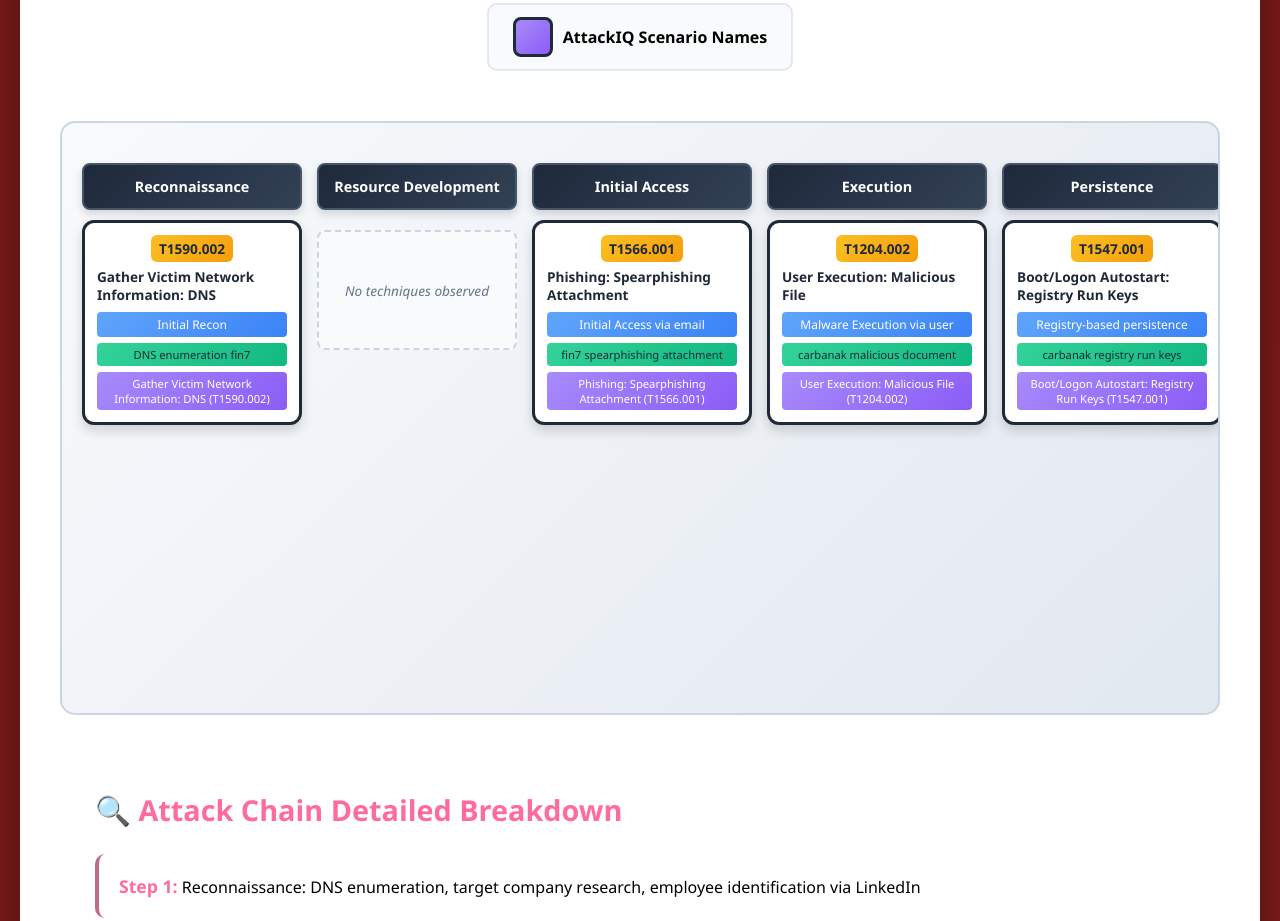
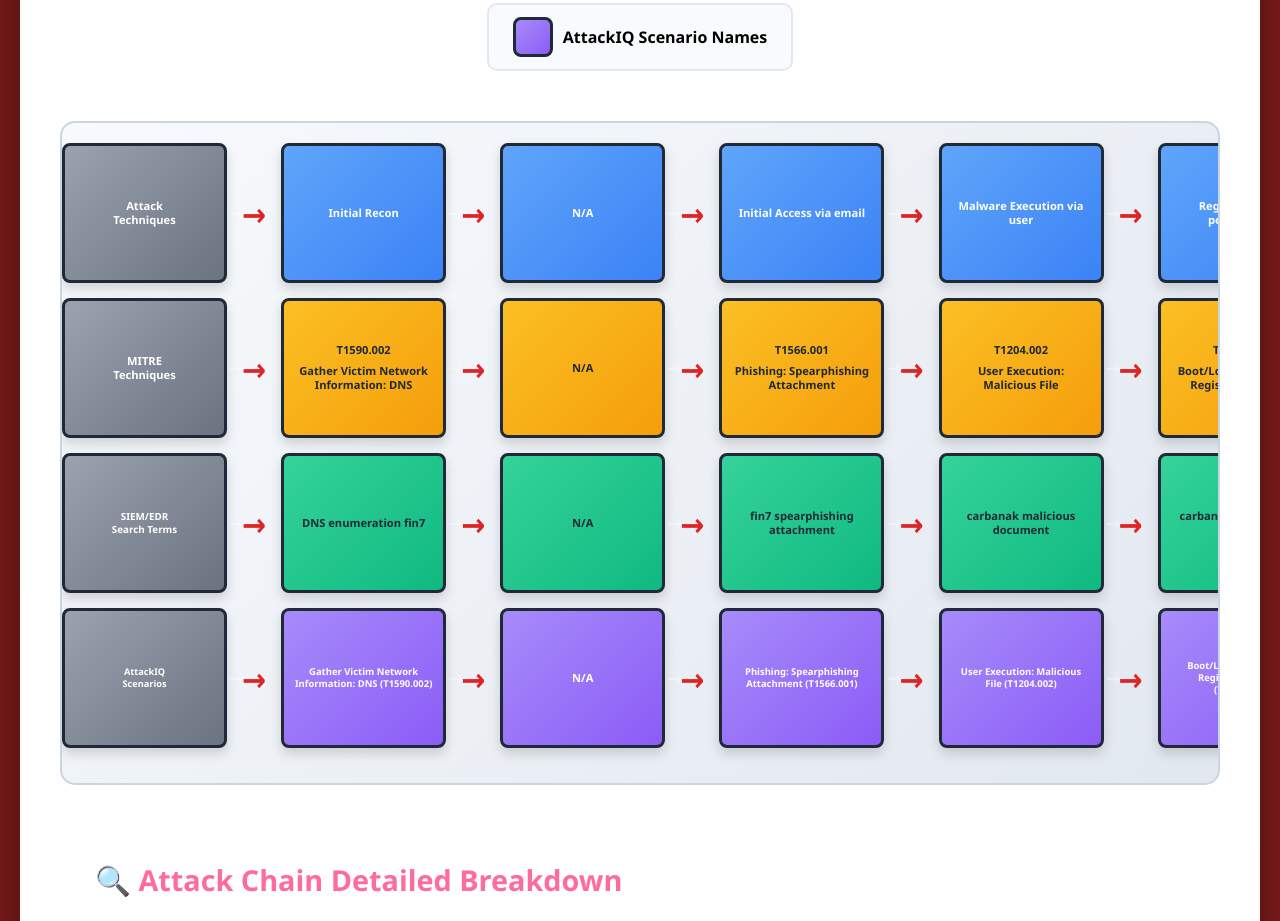
Before and after one commit to tweakn74/APT-Tracker-MITRE-AIQ, a website: page index.html in a window 1280 px wide. Shown: the part 968-1889 px from the top of the page. Drawn offline with Linux system fonts and the light colour scheme.

Commit message:
fix: restore 4-row Attack Chain layout with exactly 14 columns per row
CRITICAL CORRECTION - I completely misunderstood the original request:

🐛 PREVIOUS MISTAKE:
- I incorrectly restructured the Attack Chain into 14 vertical columns
- This broke the entire 4-row layout that was working correctly
- User wanted to KEEP the 4 rows but limit each row to 14 columns

✅ CORRECTED IMPLEMENTATION:
- RESTORED the original 4-row horizontal layout structure
- Row 1: 'Attack Techniques' (renamed from 'Attack Steps') - FIRST row
- Row 2: 'MITRE Techniques' - SECOND row
- Row 3: 'SIEM/EDR Search Terms' - THIRD row
- Row 4: 'AttackIQ Scenarios' - FOURTH row

✅ FIXED COLUMN LIMITATION:
- Each row now displays exactly 14 columns (one per MITRE tactic)
- Uses first technique found for each tactic in that APT group
- Empty tactics show 'N/A' placeholder to maintain 14-column structure
- NEVER shows more than 14 columns per row
- NEVER shows fewer than 14 columns per row

✅ TECHNICAL RESTORATION:
- Restored .chain-wrapper, .chain-row, .chain-box CSS classes
- Restored 4-row HTML structure with proper IDs
- Updated JavaScript to populate 14 columns per row (not vertical columns)
- Restored arrow styling and proper color coding
- Maintained all AttackIQ scenario mapping

RESULT: Attack Chain now displays as 4 horizontal rows with exactly 14 columns each,
organized by MITRE ATT&CK tactics, preserving all original functionality.

```diff
--- a/index.html
+++ b/index.html
@@ -255,113 +255,69 @@
             border: 2px solid #cbd5e1;
         }
 
-        .matrix-wrapper {
+        .chain-wrapper {
+            min-width: max-content;
+        }
+
+        .chain-row {
             display: flex;
             gap: 15px;
-            min-width: max-content;
-            padding: 20px;
-        }
-
-        .tactic-column {
-            min-width: 200px;
-            max-width: 220px;
-            display: flex;
-            flex-direction: column;
-            gap: 10px;
-        }
-
-        .tactic-header {
-            background: linear-gradient(135deg, #1e293b 0%, #334155 100%);
-            color: white;
-            padding: 12px 8px;
-            border-radius: 8px;
-            text-align: center;
-            font-weight: bold;
-            font-size: 0.9em;
-            border: 2px solid #475569;
-            box-shadow: 0 4px 8px rgba(0,0,0,0.15);
-            position: sticky;
-            top: 0;
-            z-index: 10;
-        }
-
-        .techniques-container {
-            display: flex;
-            flex-direction: column;
-            gap: 10px;
-        }
-
-        .technique-box {
-            min-height: 180px;
+            margin-bottom: 15px;
+            align-items: center;
+        }
+
+        .chain-box {
+            min-width: 180px;
+            min-height: 140px;
             border-radius: 12px;
             padding: 12px;
             display: flex;
             flex-direction: column;
-            justify-content: flex-start;
-            align-items: flex-start;
-            text-align: left;
+            justify-content: center;
+            align-items: center;
+            text-align: center;
             border: 3px solid #1f2937;
             box-shadow: 0 6px 12px rgba(0,0,0,0.15);
             transition: all 0.3s ease;
             cursor: pointer;
             position: relative;
-            background: white;
-        }
-
-        .technique-box:hover {
-            transform: translateY(-5px);
+        }
+
+        .chain-box:hover {
+            transform: translateY(-8px);
             box-shadow: 0 12px 24px rgba(0,0,0,0.25);
         }
 
-        .technique-id {
+        .chain-box.mitre {
             background: linear-gradient(135deg, #fbbf24 0%, #f59e0b 100%);
             color: #1f2937;
-            padding: 4px 8px;
-            border-radius: 6px;
-            font-weight: bold;
-            font-size: 0.8em;
-            margin-bottom: 6px;
-            align-self: center;
-        }
-
-        .technique-name {
-            font-weight: bold;
-            font-size: 0.85em;
-            color: #1f2937;
-            margin-bottom: 8px;
-            line-height: 1.2;
-        }
-
-        .technique-step {
+        }
+
+        .chain-box.steps {
             background: linear-gradient(135deg, #60a5fa 0%, #3b82f6 100%);
             color: white;
-            padding: 4px 8px;
-            border-radius: 4px;
-            font-size: 0.75em;
-            margin-bottom: 6px;
-            width: 100%;
-            text-align: center;
-        }
-
-        .technique-search {
+        }
+
+        .chain-box.search {
             background: linear-gradient(135deg, #34d399 0%, #10b981 100%);
             color: #1f2937;
-            padding: 4px 8px;
-            border-radius: 4px;
-            font-size: 0.7em;
-            margin-bottom: 6px;
-            width: 100%;
-            text-align: center;
-        }
-
-        .technique-attackiq {
+        }
+
+        .chain-box.attackiq {
             background: linear-gradient(135deg, #a78bfa 0%, #8b5cf6 100%);
             color: white;
-            padding: 4px 8px;
-            border-radius: 4px;
-            font-size: 0.7em;
-            width: 100%;
-            text-align: center;
+        }
+
+        .technique-id {
+            font-weight: bold;
+            font-size: 0.9em;
+            margin-bottom: 5px;
+        }
+
+        .technique-name {
+            font-weight: 600;
+            font-size: 0.85em;
+            line-height: 1.3;
         }
 
         .no-techniques {
@@ -400,7 +356,11 @@
             line-height: 1.3;
         }
 
-        /* Arrow styles removed - no longer needed for matrix layout */
+        .arrow {
+            font-size: 2em;
+            color: #dc2626;
+            font-weight: bold;
+        }
 
         .key-points {
             background: #f0fdf4;
@@ -1144,106 +1104,39 @@
             </div>
         </div>
 
-        <!-- Attack Chain Visualization - MITRE ATT&CK Enterprise Matrix -->
+        <!-- Attack Chain Visualization -->
         <div class="attack-chain">
-            <div class="matrix-wrapper">
-                <!-- MITRE ATT&CK 14 Tactical Columns -->
-                <div class="tactic-column" id="reconnaissance">
-                    <div class="tactic-header">Reconnaissance</div>
-                    <div class="techniques-container" id="reconnaissance-techniques">
-                        <!-- Reconnaissance techniques will be inserted here -->
+            <div class="chain-wrapper">
+                <!-- Row 1: Attack Techniques (renamed from Attack Steps) -->
+                <div class="chain-row" id="stepRow">
+                    <div class="chain-box initial">
+                        <div class="technique-name">Attack<br>Techniques</div>
                     </div>
-                </div>
-
-                <div class="tactic-column" id="resource-development">
-                    <div class="tactic-header">Resource Development</div>
-                    <div class="techniques-container" id="resource-development-techniques">
-                        <!-- Resource Development techniques will be inserted here -->
+                    <!-- Dynamic attack techniques will be inserted here (max 14 columns) -->
+                </div>
+
+                <!-- Row 2: MITRE ATT&CK Techniques -->
+                <div class="chain-row" id="mitreRow">
+                    <div class="chain-box initial">
+                        <div class="technique-name">MITRE<br>Techniques</div>
                     </div>
-                </div>
-
-                <div class="tactic-column" id="initial-access">
-                    <div class="tactic-header">Initial Access</div>
-                    <div class="techniques-container" id="initial-access-techniques">
-                        <!-- Initial Access techniques will be inserted here -->
+                    <!-- Dynamic MITRE techniques will be inserted here (max 14 columns) -->
+                </div>
+
+                <!-- Row 3: Search Terms -->
+                <div class="chain-row" id="searchRow">
+                    <div class="chain-box initial">
+                        <div class="technique-name" style="font-size: 0.75em;">SIEM/EDR<br>Search Terms</div>
                     </div>
-                </div>
-
-                <div class="tactic-column" id="execution">
-                    <div class="tactic-header">Execution</div>
-                    <div class="techniques-container" id="execution-techniques">
-                        <!-- Execution techniques will be inserted here -->
+                    <!-- Dynamic search terms will be inserted here (max 14 columns) -->
+                </div>
+
+                <!-- Row 4: AttackIQ Scenario Names -->
+                <div class="chain-row" id="attackiqRow">
+                    <div class="chain-box initial">
+                        <div class="technique-name" style="font-size: 0.7em;">AttackIQ<br>Scenarios</div>
                     </div>
-                </div>
-
-                <div class="tactic-column" id="persistence">
-                    <div class="tactic-header">Persistence</div>
-                    <div class="techniques-container" id="persistence-techniques">
-                        <!-- Persistence techniques will be inserted here -->
-                    </div>
-                </div>
-
-                <div class="tactic-column" id="privilege-escalation">
-                    <div class="tactic-header">Privilege Escalation</div>
-                    <div class="techniques-container" id="privilege-escalation-techniques">
-                        <!-- Privilege Escalation techniques will be inserted here -->
-                    </div>
-                </div>
-
-                <div class="tactic-column" id="defense-evasion">
-                    <div class="tactic-header">Defense Evasion</div>
-                    <div class="techniques-container" id="defense-evasion-techniques">
-                        <!-- Defense Evasion techniques will be inserted here -->
-                    </div>
-                </div>
-
-                <div class="tactic-column" id="credential-access">
-                    <div class="tactic-header">Credential Access</div>
-                    <div class="techniques-container" id="credential-access-techniques">
-                        <!-- Credential Access techniques will be inserted here -->
-                    </div>
-                </div>
-
-                <div class="tactic-column" id="discovery">
-                    <div class="tactic-header">Discovery</div>
-                    <div class="techniques-container" id="discovery-techniques">
-                        <!-- Discovery techniques will be inserted here -->
-                    </div>
-                </div>
-
-                <div class="tactic-column" id="lateral-movement">
-                    <div class="tactic-header">Lateral Movement</div>
-                    <div class="techniques-container" id="lateral-movement-techniques">
-                        <!-- Lateral Movement techniques will be inserted here -->
-                    </div>
-                </div>
-
-                <div class="tactic-column" id="collection">
-                    <div class="tactic-header">Collection</div>
-                    <div class="techniques-container" id="collection-techniques">
-                        <!-- Collection techniques will be inserted here -->
-                    </div>
-                </div>
-
-                <div class="tactic-column" id="command-and-control">
-                    <div class="tactic-header">Command and Control</div>
-                    <div class="techniques-container" id="command-and-control-techniques">
-                        <!-- Command and Control techniques will be inserted here -->
-                    </div>
-                </div>
-
-                <div class="tactic-column" id="exfiltration">
-                    <div class="tactic-header">Exfiltration</div>
-                    <div class="techniques-container" id="exfiltration-techniques">
-                        <!-- Exfiltration techniques will be inserted here -->
-                    </div>
-                </div>
-
-                <div class="tactic-column" id="impact">
-                    <div class="tactic-header">Impact</div>
-                    <div class="techniques-container" id="impact-techniques">
-                        <!-- Impact techniques will be inserted here -->
-                    </div>
+                    <!-- Dynamic AttackIQ scenarios will be inserted here (max 14 columns) -->
                 </div>
             </div>
         </div>
@@ -1862,78 +1755,87 @@
                 </div>
             `;
 
-            // Update attack chain - MITRE ATT&CK Matrix Layout
+            // Update attack chain - 4 ROWS with exactly 14 COLUMNS each
             // Define the 14 MITRE ATT&CK tactics in order
             const tactics = [
-                'Reconnaissance',
-                'Resource Development',
-                'Initial Access',
-                'Execution',
-                'Persistence',
-                'Privilege Escalation',
-                'Defense Evasion',
-                'Credential Access',
-                'Discovery',
-                'Lateral Movement',
-                'Collection',
-                'Command and Control',
-                'Exfiltration',
-                'Impact'
+                'Reconnaissance', 'Resource Development', 'Initial Access', 'Execution',
+                'Persistence', 'Privilege Escalation', 'Defense Evasion', 'Credential Access',
+                'Discovery', 'Lateral Movement', 'Collection', 'Command and Control',
+                'Exfiltration', 'Impact'
             ];
 
-            // Clear all tactic columns first
-            tactics.forEach(tactic => {
-                const tacticId = tactic.toLowerCase().replace(/\s+/g, '-');
-                const container = document.getElementById(`${tacticId}-techniques`);
-                if (container) {
-                    container.innerHTML = '';
+            // Get row containers
+            const stepRow = document.getElementById('stepRow');
+            const mitreRow = document.getElementById('mitreRow');
+            const searchRow = document.getElementById('searchRow');
+            const attackiqRow = document.getElementById('attackiqRow');
+
+            // Group techniques by tactic for organized display
+            const techniquesByTactic = {};
+            tactics.forEach(tactic => techniquesByTactic[tactic] = []);
+
+            apt.techniques.forEach(technique => {
+                const tactic = technique.tactic;
+                if (techniquesByTactic[tactic]) {
+                    techniquesByTactic[tactic].push(technique);
                 }
             });
 
-            // Group techniques by tactic
-            const techniquesByTactic = {};
-            apt.techniques.forEach(technique => {
-                const tactic = technique.tactic;
-                if (!techniquesByTactic[tactic]) {
-                    techniquesByTactic[tactic] = [];
-                }
-                techniquesByTactic[tactic].push(technique);
-            });
-
-            // Populate ALL 14 tactic columns (including empty ones)
+            // Generate exactly 14 columns for each row
+            let stepBoxes = '';
+            let mitreBoxes = '';
+            let searchBoxes = '';
+            let attackiqBoxes = '';
+
             tactics.forEach(tactic => {
-                const tacticId = tactic.toLowerCase().replace(/\s+/g, '-');
-                const container = document.getElementById(`${tacticId}-techniques`);
-
-                if (container) {
-                    const techniques = techniquesByTactic[tactic] || [];
-
-                    if (techniques.length > 0) {
-                        // Populate with actual techniques
-                        const techniqueBoxes = techniques.map(t => {
-                            const attackiqText = t.attackiq === 'N/A' ? 'N/A' : t.attackiq;
-                            return `
-                                <div class="technique-box">
-                                    <div class="technique-id">${t.id}</div>
-                                    <div class="technique-name">${t.name}</div>
-                                    <div class="technique-step">${t.step}</div>
-                                    <div class="technique-search">${t.search}</div>
-                                    <div class="technique-attackiq">${attackiqText}</div>
-                                </div>
-                            `;
-                        }).join('');
-
-                        container.innerHTML = techniqueBoxes;
-                    } else {
-                        // Show placeholder for empty columns
-                        container.innerHTML = `
-                            <div class="no-techniques">
-                                <div class="no-techniques-text">No techniques observed</div>
-                            </div>
-                        `;
-                    }
+                const techniques = techniquesByTactic[tactic];
+
+                if (techniques.length > 0) {
+                    // Use first technique for this tactic
+                    const t = techniques[0];
+                    const attackiqText = t.attackiq === 'N/A' ? 'N/A' : t.attackiq;
+
+                    stepBoxes += `<span class="arrow">→</span><div class="chain-box steps">
+                        <div class="technique-name">${t.step}</div>
+                    </div>`;
+
+                    mitreBoxes += `<span class="arrow">→</span><div class="chain-box mitre">
+                        <div class="technique-id">${t.id}</div>
+                        <div class="technique-name">${t.name}</div>
+                    </div>`;
+
+                    searchBoxes += `<span class="arrow">→</span><div class="chain-box search">
+                        <div class="technique-name">${t.search}</div>
+                    </div>`;
+
+                    attackiqBoxes += `<span class="arrow">→</span><div class="chain-box attackiq">
+                        <div class="technique-name" style="font-size: 0.72em;">${attackiqText}</div>
+                    </div>`;
+                } else {
+                    // Empty column placeholders
+                    stepBoxes += `<span class="arrow">→</span><div class="chain-box steps">
+                        <div class="technique-name">N/A</div>
+                    </div>`;
+
+                    mitreBoxes += `<span class="arrow">→</span><div class="chain-box mitre">
+                        <div class="technique-name">N/A</div>
+                    </div>`;
+
+                    searchBoxes += `<span class="arrow">→</span><div class="chain-box search">
+                        <div class="technique-name">N/A</div>
+                    </div>`;
+
+                    attackiqBoxes += `<span class="arrow">→</span><div class="chain-box attackiq">
+                        <div class="technique-name">N/A</div>
+                    </div>`;
                 }
             });
+
+            // Update all 4 rows with exactly 14 columns each
+            stepRow.innerHTML = stepRow.innerHTML.split('<!-- Dynamic')[0] + stepBoxes;
+            mitreRow.innerHTML = mitreRow.innerHTML.split('<!-- Dynamic')[0] + mitreBoxes;
+            searchRow.innerHTML = searchRow.innerHTML.split('<!-- Dynamic')[0] + searchBoxes;
+            attackiqRow.innerHTML = attackiqRow.innerHTML.split('<!-- Dynamic')[0] + attackiqBoxes;
 
             // Update breakdown
             const breakdownList = document.getElementById('breakdownList');
```
